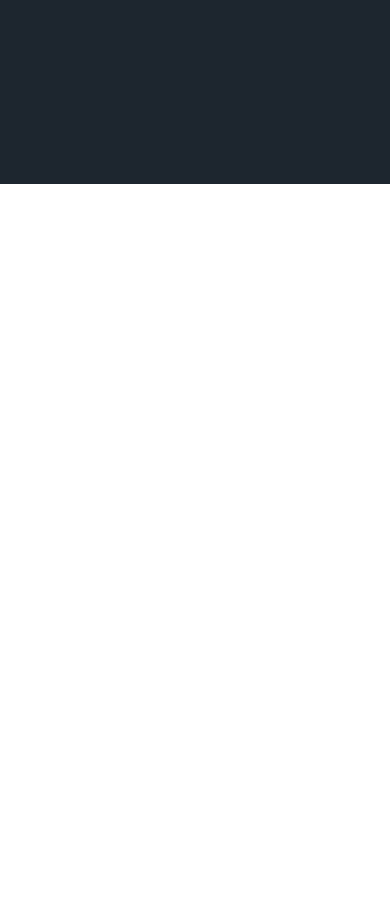
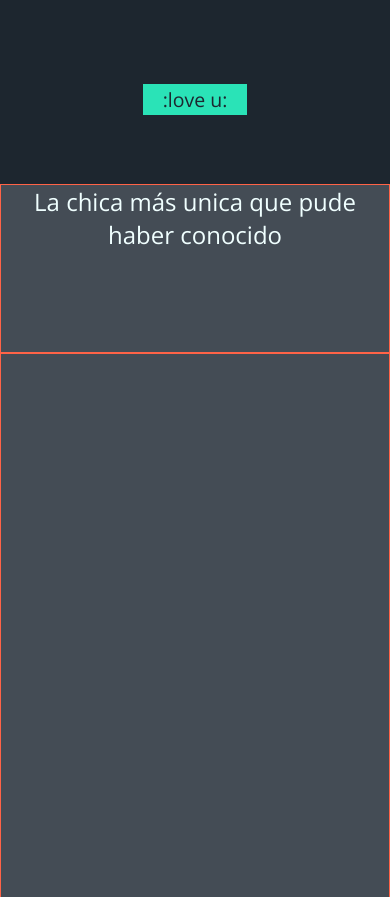
Before and after one commit to IsntCharly/Alysewztte, a plain HTML site: page index.html in a window 390 px wide. Shown: the part 660-1557 px from the top of the page. Before the commit the page ends 844 px from the top, so only its background shows below. Drawn offline with nearby package versions, Linux system fonts and the light colour scheme.

Commit message:
se inició la sección why

```diff
--- a/index.html
+++ b/index.html
@@ -15,6 +15,17 @@
         <div class="title">
             <h2>ALY, ¿POR QUÉ TE AMO TANTO?</h2>
         </div>
+        <div class="next">
+            <a href="#why" class="btn-next">:love u:</a>
+        </div>
+    </section>
+    <section class="why" id="why">
+        <div class="why--title">
+            <h2>La chica más unica que pude haber conocido</h2>
+        </div>
+        <div class="why--content">
+
+        </div>
     </section>
 </body>
 </html>
--- a/style.css
+++ b/style.css
@@ -19,7 +19,7 @@
         display: grid;
         align-items: center;
         width: 100%;
-        height: 100%;
+        height: 80%;
     }
     .main h2{
         color: aliceblue;
@@ -28,4 +28,42 @@
         letter-spacing: .2em;
         margin: 0 0 0 3rem;
     }
+    .next{
+        width: 100%;
+        height: 20%;
+        display: flex;
+        justify-content: center;
+        align-items: center;
+    }
+    .btn-next{
+        font-size: 5vw;
+        font-weight: 400;
+        color: #1d262f;
+        text-decoration: none;
+        background-color: #2ae3b7;
+        padding: .1em 1em;
+    }
+    .why{
+        width: 100%;
+        height: 100vh;
+        display: flex;
+        justify-content: center;
+        align-items: center;
+        flex-direction: column;
+        background-color: #444c55;
+    }
+    .why--title{
+        width: 100%;
+        height: 20%;
+        border: 1px solid tomato;
+    }
+    .why--title h2{
+        color: azure;
+        text-align: center;
+    }
+    .why--content{
+        width: 100%;
+        height: 80%;
+        border: 1px solid tomato;
+    }
 }
```
